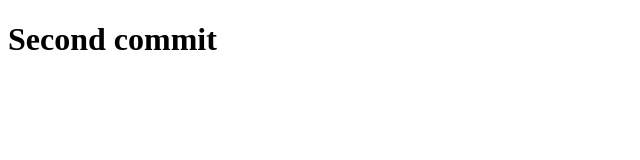
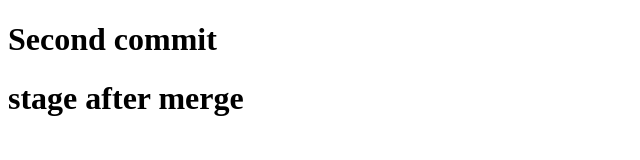
Before and after one commit to SanThidaK/git-commit-delete-testing, a plain HTML site: page index.html in a window 1280 px wide. Shown: the whole page, without its empty margins (0-640 px from the left). Drawn offline with Linux system fonts and the light colour scheme.

Commit message:
stage after merge

```diff
--- a/index.html
+++ b/index.html
@@ -8,5 +8,6 @@
 </head>
 <body>
   <h1>Second commit</h1>
+  <h1>stage after merge</h1>
 </body>
 </html>
```
